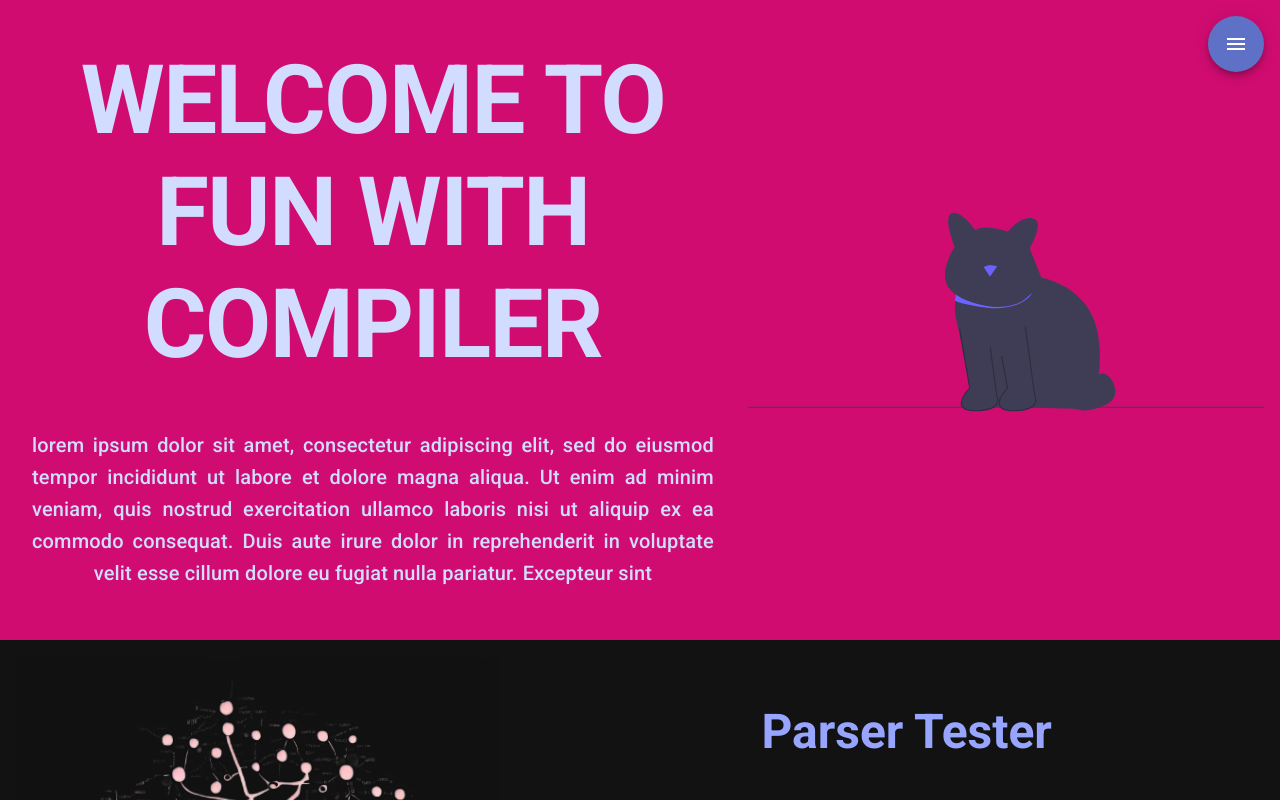
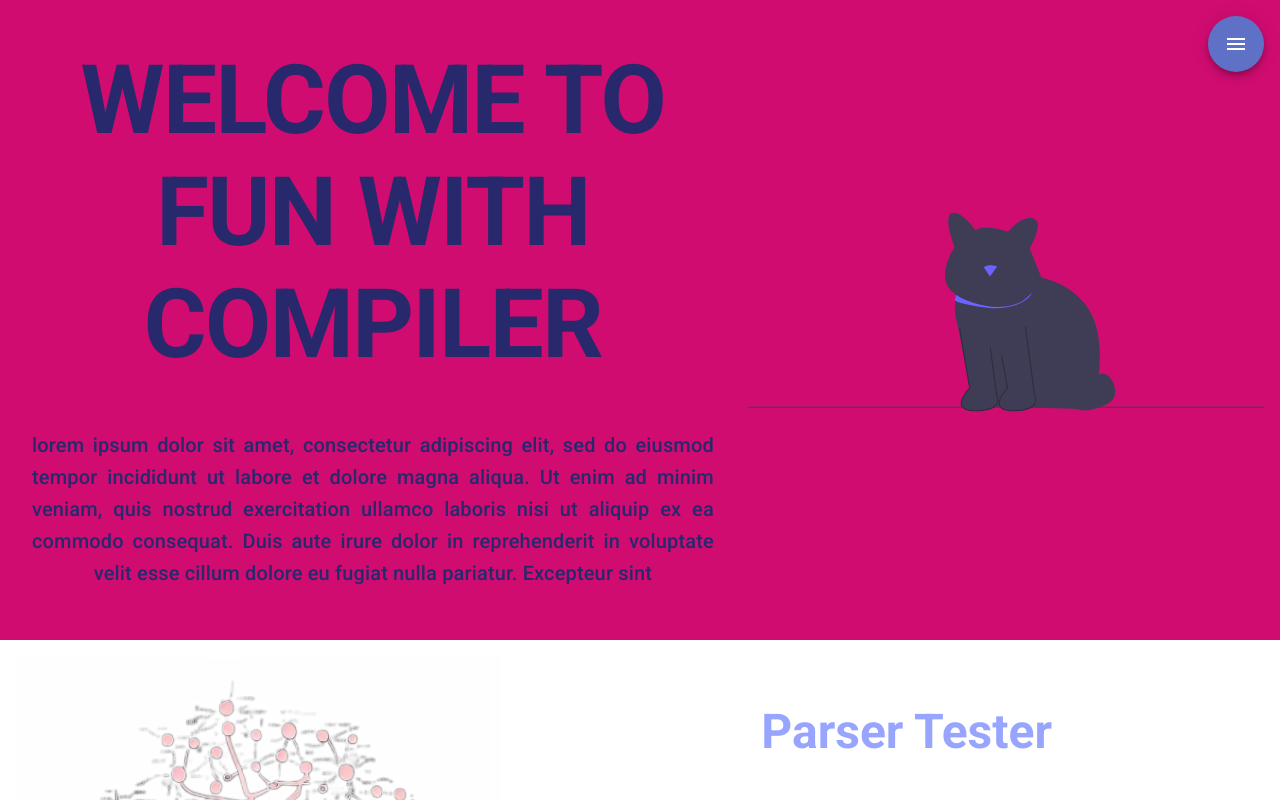
Before and after one commit to Arash1381-y/fun-with-compiler, a React (Create React App) app in the folder front/: page / in a window 1280 px wide. Shown: the top 800 px of the page. Built offline with nearby package versions, Linux system fonts and the light colour scheme.

Commit message:
add system base theme as app theme

```diff
--- a/front/src/App.jsx
+++ b/front/src/App.jsx
@@ -2,7 +2,7 @@ import '@fontsource/roboto/300.css';
 import '@fontsource/roboto/400.css';
 import '@fontsource/roboto/500.css';
 import '@fontsource/roboto/700.css';
-import {createTheme, responsiveFontSizes, ThemeProvider} from "@mui/material";
+import {createTheme, responsiveFontSizes, ThemeProvider, useMediaQuery} from "@mui/material";
 import CssBaseline from '@mui/material/CssBaseline';
 
 import {
@@ -10,6 +10,7 @@ import {
     RouterProvider
 } from "react-router-dom";
 import MainPage from "./pages/MainPage";
+import {useMemo} from "react";
 
 const router = createBrowserRouter([
     {
@@ -18,14 +19,7 @@ const router = createBrowserRouter([
     }
 ]);
 
-// main color palette : #d10c71
-// secondary color palette : #5f71c7
-
-// text main color : #d1dcff
-// text secondary color : #97a5ff
-
-
-let theme = createTheme(
+let baseTheme = createTheme(
     {
         palette: {
             mode: 'dark',
@@ -47,9 +41,39 @@ let theme = createTheme(
     }
 )
 
-theme = responsiveFontSizes(theme);
+baseTheme = responsiveFontSizes(baseTheme);
 
 function App() {
+    const prefersDarkMode = useMediaQuery('(prefers-color-scheme: dark)');
+
+    const theme = useMemo(
+        () =>
+            createTheme(
+                {
+                    palette: {
+                        mode: prefersDarkMode ? 'dark' : 'light',
+                        primary: {
+                            main: '#d10c71',
+                            light: '#ff3f9f',
+                            dark: '#9c004d',
+                        },
+                        secondary: {
+                            main: '#5f71c7',
+                            light: '#8fa2ff',
+                            dark: '#2c3f94',
+                        },
+                        text: {
+                            primary: prefersDarkMode ? '#d1dcff' : '#28286c',
+                            secondary: '#97a5ff',
+
+
+                        }
+                    }
+                }
+            ),
+        [prefersDarkMode],
+    );
+
     return (
         <div className="App">
             <ThemeProvider theme={theme}>
```
